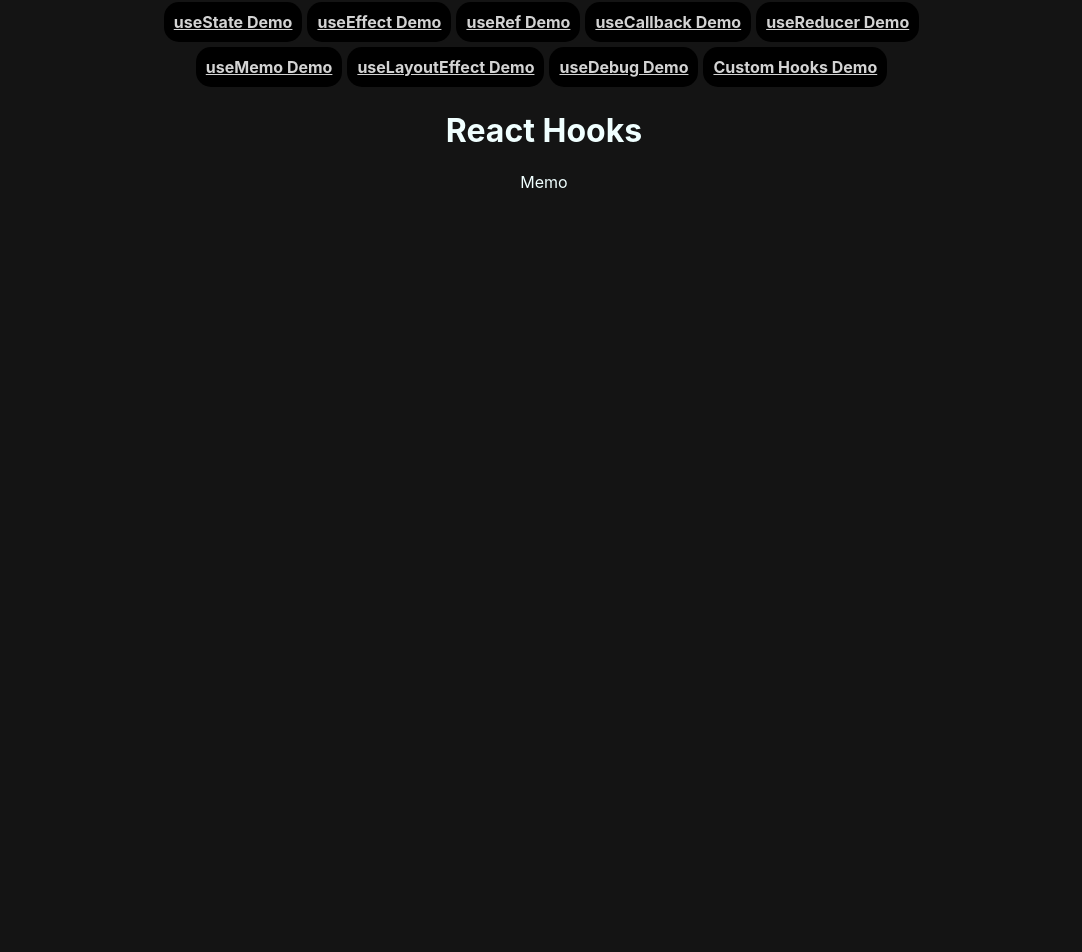
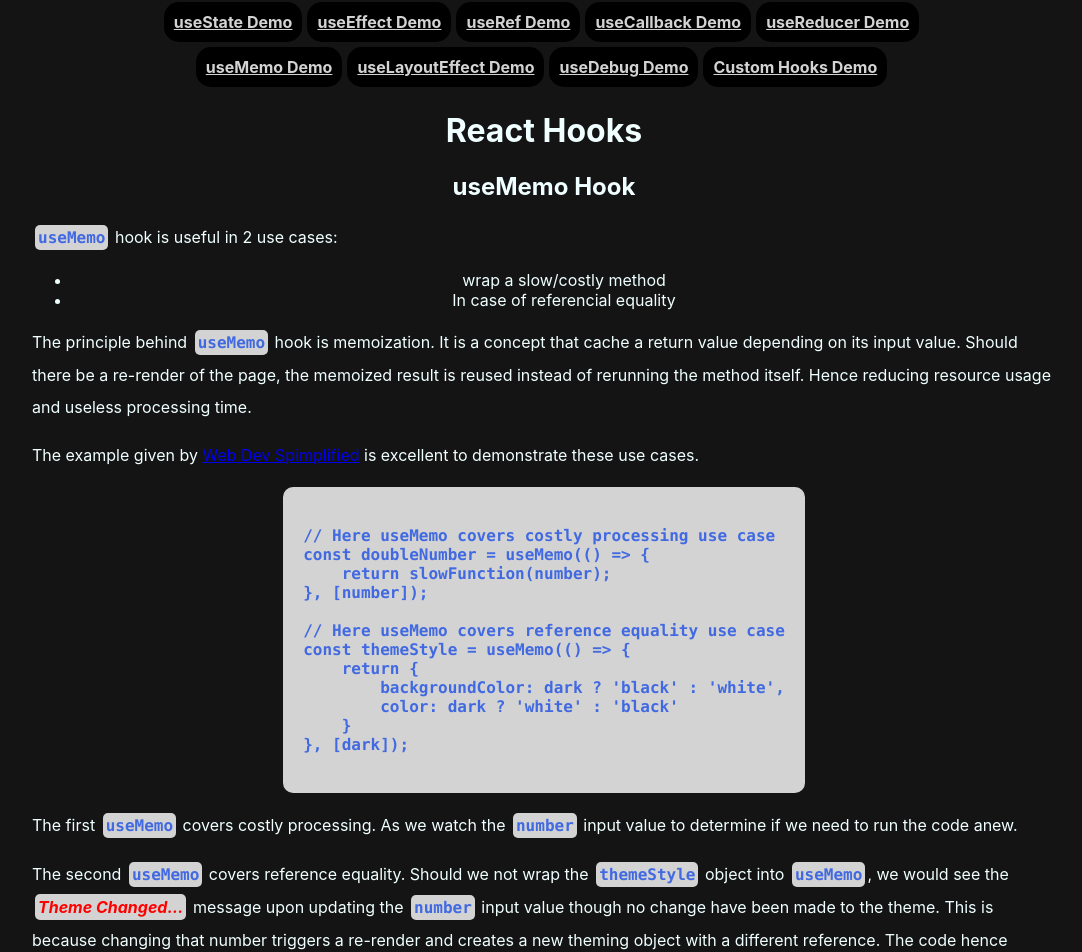
Before and after one commit to UchiTesting/UT-React-Hooks, a React (Create React App) app: page /use-memo in a window 1280 px wide. Shown: the top 952 px of the page, without its empty margins (96-1178 px from the left). Before the commit the page ends 800 px from the top, so only its background shows below. Built offline with nearby package versions, Linux system fonts and the light colour scheme.

Commit message:
Implemented UseMemoDemo

```diff
--- a/src/components/UseMemoDemo.jsx
+++ b/src/components/UseMemoDemo.jsx
@@ -1,5 +1,72 @@
+import { useMemo, useState, useEffect } from "react";
+
 const UseMemoDemo = () => {
-    return <div>Memo</div>
+
+    const slowFunction = (num) => {
+        for (let i = 0; i < 1000000000; i++) { }
+
+        return num * 2;
+    }
+
+    const [number, setNumber] = useState(0);
+    const [dark, setDark] = useState(true);
+
+    // Here `useMemo` covers costly processing use case
+    const doubleNumber = useMemo(() => {
+        return slowFunction(number);
+    }, [number]);
+
+    // Here `useMemo` covers reference equality use case
+    const themeStyle = useMemo(() => {
+        return {
+            backgroundColor: dark ? 'black' : 'white',
+            color: dark ? 'white' : 'black'
+        }
+    }, [dark]);
+
+    useEffect(() => {
+        console.log('Theme changed...')
+    }, [themeStyle]);
+
+
+    return (<div>
+        <h2>useMemo Hook</h2>
+        <p><code>useMemo</code> hook is useful in 2 use cases:
+        </p>
+        <ul>
+            <li>wrap a slow/costly method</li>
+            <li>In case of referencial equality</li>
+        </ul>
+        <p>
+            The principle behind <code>useMemo</code> hook is memoization. It is a concept that cache a return value depending on its input value.
+            Should there be a re-render of the page, the memoized result is reused instead of rerunning the method itself.
+            Hence reducing resource usage and useless processing time.
+        </p>
+        <p>The example given by <a href="https://youtu.be/THL1OPn72vo">Web Dev Spimplified</a> is excellent to demonstrate these use cases.</p>
+        <pre><code>{`
+// Here useMemo covers costly processing use case
+const doubleNumber = useMemo(() => {
+    return slowFunction(number);
+}, [number]);
+
+// Here useMemo covers reference equality use case
+const themeStyle = useMemo(() => {
+    return {
+        backgroundColor: dark ? 'black' : 'white',
+        color: dark ? 'white' : 'black'
+    }
+}, [dark]);
+        `}</code></pre>
+        <p>The first <code>useMemo</code> covers costly processing. As we watch the <code>number</code> input value to determine if we need to run the code anew.</p>
+        <p>The second <code>useMemo</code> covers reference equality. Should we not wrap the <code>themeStyle</code> object into <code>useMemo</code>, we would see the <em>Theme Changed...</em> message upon updating the <code>number</code> input value though no change have been made to the theme. This is because changing that number triggers a re-render and creates a new theming object with a different reference. The code hence believes it has changed. This is simply solved by using our <code>useMemo</code> hook.</p>
+        <div id="demo">
+            <div>
+                <input type="number" value={number} onChange={e => setNumber(parseInt(e.target.value))} />
+            </div>
+            <button onClick={() => { setDark(prevDark => !prevDark) }}>ChangeTheme</button>
+            <div style={themeStyle}>{doubleNumber}</div>
+        </div>
+    </div>);
 }
 
 export default UseMemoDemo;
```
